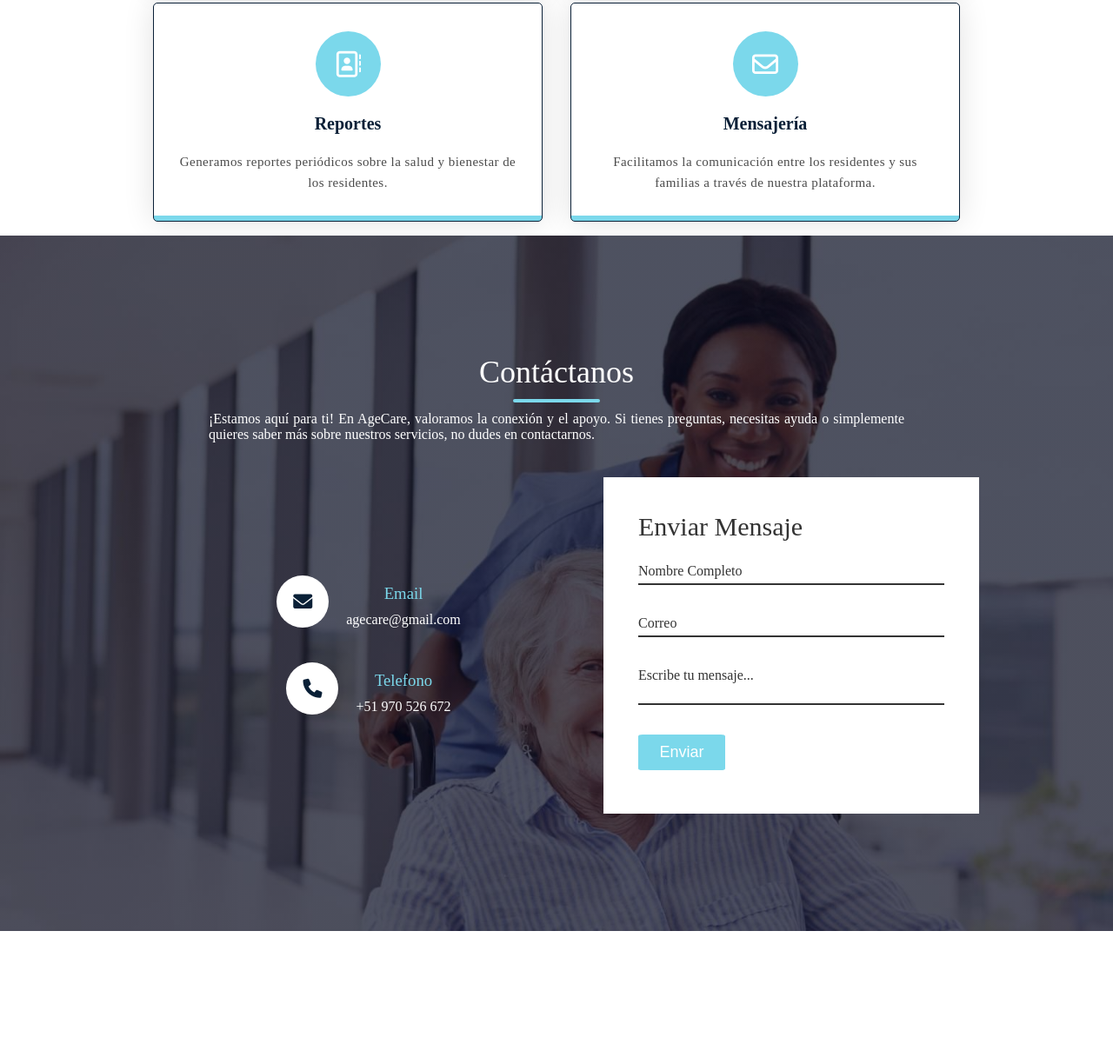
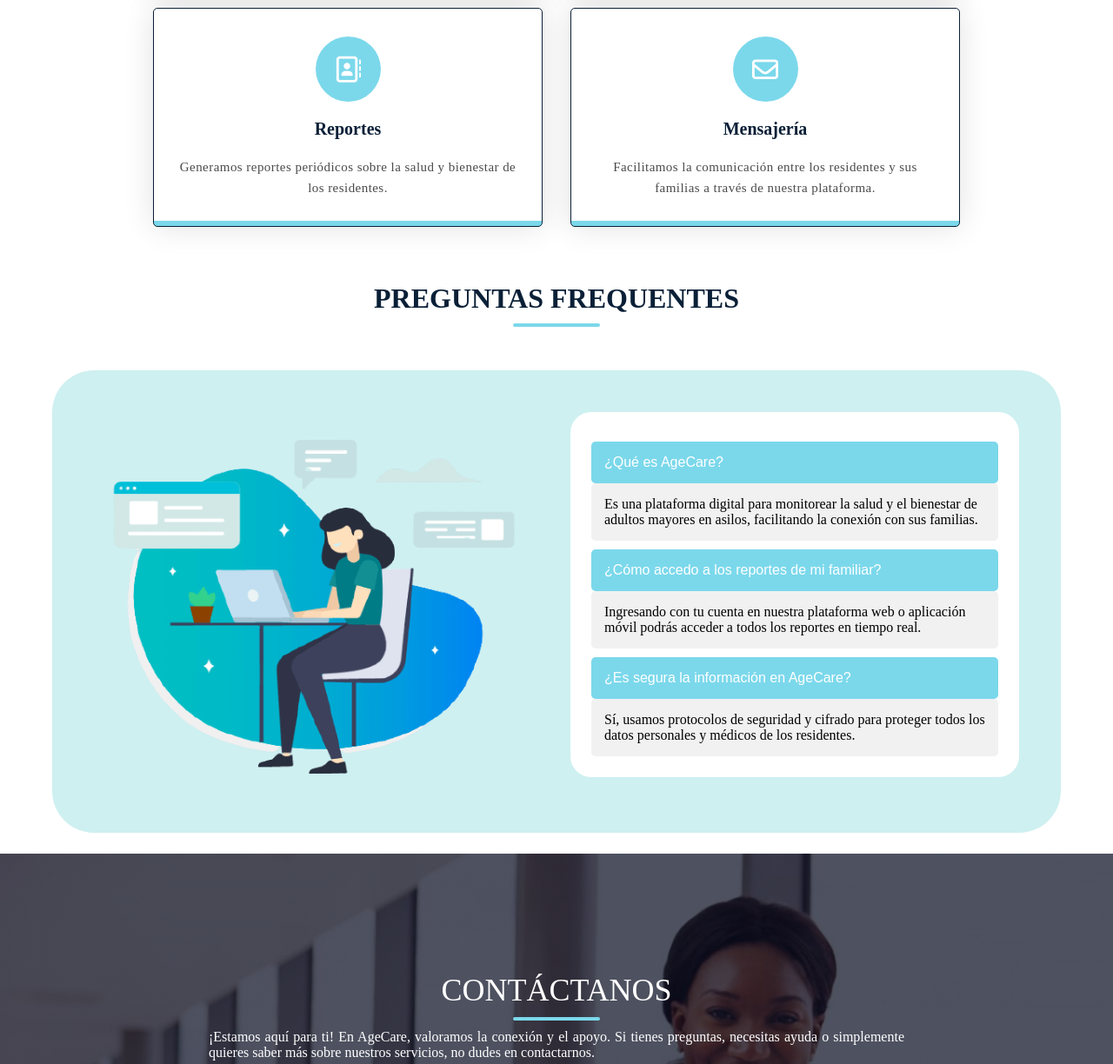
Before and after one commit to FatimaAP05/copia_open_4328_landing, a plain HTML site: page index.html in a window 1280 px wide. Shown: the part 1503-2727 px from the top of the page at 87% size. Before the commit the page ends 2574 px from the top, so only its background shows below. Drawn offline with Linux system fonts and the light colour scheme.

Commit message:
feature/questions section

```diff
--- a/index.html
+++ b/index.html
@@ -19,6 +19,7 @@
             <li class="active"><a href="index.html">Home</a></li>
             <li><a href="#about">About</a></li>
             <li><a href="#services">Services</a></li>
+            <li><a href="#questions">Questions</a></li>
             <li><a class="ctn" href="#contact">Contact</a></li>
         </ul>
         <img src="./img/menu-bar.png" class="menu-btn" alt="">
@@ -36,7 +37,7 @@
     <!-- About -->
      <section id="about" class="about">
         <div class="title">
-            <h1>SOBRE NOSOTROS</h1>
+            <h2>SOBRE NOSOTROS</h2>
             <div class="line"></div>
         </div>
 
@@ -58,7 +59,7 @@
 
      <!-- Services -->
       <section id="services" class="services">
-            <h2>NUESTROS SERVICIOS</h1>
+            <h2>NUESTROS SERVICIOS</h2>
             <div class="line"></div>
 
             <div class="row">
@@ -101,9 +102,49 @@
             </div>
       </section>
 
+    <!-- Questions -->
+    <section id="questions" class="accordion_section">
+        <div class="title">
+            <h2>PREGUNTAS FREQUENTES</h2>
+            <div class="line"></div>
+        </div>
+
+        <div class="wrapper">
+            <div class="grid">
+                <div class="col">
+                    <img src="./img/mensajeria.png" alt="Logo AgeCare">
+                </div>
+                <div class="col">
+                    <div class="accordion">
+                        <div class="accordion-item">
+                            <button class="accordion-header">¿Qué es AgeCare?</button>
+                            <div class="accordion-content">
+                                <p>Es una plataforma digital para monitorear la salud y el bienestar de adultos mayores en asilos, facilitando la conexión con sus familias.</p>
+                            </div>
+                        </div>
+                        <div class="accordion-item">
+                            <button class="accordion-header">¿Cómo accedo a los reportes de mi familiar?</button>
+                            <div class="accordion-content">
+                                <p>Ingresando con tu cuenta en nuestra plataforma web o aplicación móvil podrás acceder a todos los reportes en tiempo real.</p>
+                            </div>
+                        </div>
+                        <div class="accordion-item">
+                            <button class="accordion-header">¿Es segura la información en AgeCare?</button>
+                            <div class="accordion-content">
+                                <p>Sí, usamos protocolos de seguridad y cifrado para proteger todos los datos personales y médicos de los residentes.</p>
+                            </div>
+                        </div>
+                    </div>
+                </div>
+            </div>
+        </div>
+    </section>
+
+
+    <!-- Contact -->
       <section id="contact" class="contact">
         <div class="content">
-            <h2>Contáctanos</h2>
+            <h2>CONTÁCTANOS</h2>
             <div class="line"></div>
             <p>¡Estamos aquí para ti! En AgeCare, valoramos la conexión y el apoyo. Si tienes preguntas, necesitas ayuda o simplemente quieres saber más sobre nuestros servicios, no dudes en contactarnos.</p>
 
--- a/java.js
+++ b/java.js
@@ -1,6 +1,16 @@
 const menuBTN = document.querySelector('.menu-btn');
 const navLinks = document.querySelector('.nav-links');
+
 
 menuBTN.addEventListener('click', () => {
     navLinks.classList.toggle('mobile-menu');
 });
+
+
+document.querySelectorAll('.accordion-header').forEach(button => {
+    button.addEventListener('click', () => {
+        button.classList.toggle('active');
+        const content = button.nextElementSibling;
+        content.style.display = content.style.display === 'block' ? 'none' : 'block';
+    });
+});
--- a/style.css
+++ b/style.css
@@ -15,8 +15,6 @@ ul{
 
 .active {
     color: #7bd8eb;
-    text-decoration: underline;
-    font-weight: bold;
 }
 
 /* Navbar */
@@ -112,9 +110,10 @@ header {
     padding-top: 100px;
 }
 
-.title {
+.about .title {
     text-align: center;
-    margin-bottom: 4vmin;
+    margin-bottom: 5vmin;
+    font-size: 1.2rem;
     color: #0a2037;
 }
 
@@ -233,6 +232,96 @@ h3 {
 }
 .card:hover p {
     color: #ffffff;
+}
+
+/* Questions */
+
+.accordion_section{
+    padding-block: 1.5rem;
+}
+
+.accordion_section h2{
+    color: #0a2037;
+    font-size: 4vmin;
+}
+
+.accordion_section .title{
+    text-align: center;
+    margin-bottom: 5vmin;
+    padding-top: 100px;
+    padding-top: 1.5rem;
+    display: grid;
+}
+
+.wrapper{
+    max-width: 1160px;
+    padding: 3rem;
+    margin-inline: auto;
+    border-radius: 3rem;
+    background: #cef0f1;
+}
+
+.grid{
+    display: grid;
+    grid-template-columns: repeat(2, 1fr);
+    gap: 2rem;
+    align-items: center;
+}
+
+.grid .col img{
+    max-width: 100%;
+    margin-inline: auto;
+    place-items: center;
+}
+
+.accordion{
+    padding: 1.5em;
+    border-radius: 1.5em;
+    background-color: #ffffff;
+    margin-bottom: 1rem;
+    grid-template-columns: 1fr 2rem;
+}
+
+.accordion h3{
+    font-weight: 500;
+    font-size: 1.5rem;
+}
+
+.accordion.onstate .desc{
+    max-height: min-content;
+}
+
+.accordion.onstate .icon{
+    rotate: 180deg;
+}
+
+.accordion-header {
+    background-color: #7bd8eb;
+    color: #fff;
+    padding: 15px;
+    width: 100%;
+    border: none;
+    text-align: left;
+    outline: none;
+    font-size: 16px;
+    cursor: pointer;
+    transition: 0.8s ease;
+    border-radius: 5px;
+    margin-top: 10px;
+}
+
+.accordion-content {
+    padding: 15px;
+    background-color: #f1f1f1;
+    display: grid;
+    overflow: hidden;
+    border-radius: 5px;
+}
+
+.accordion-header.active,
+.accordion-header:hover {
+    background-color: #1b3a5c;
+    text-decoration: none;
 }
 
 /* Contact */
@@ -408,7 +497,7 @@ h3 {
     .nav-links{
         flex-direction: column;
         width: 100%;
-        height: 70vh;
+        height: 80vh;
         justify-content: center;
         background-color: #0a2037;
         margin-top: -900px;
@@ -429,7 +518,13 @@ h3 {
         align-items: center;
     }
 
+    .grid{
+        grid-template-columns: 1fr;
+    }
 
+    .grid .col:nth-child(1){
+        order: 2;
+    }
 }
 
 @media screen and (min-width: 768px) {
```
Also changed, not shown: img/Landing page.png (added), img/design.png (added).
